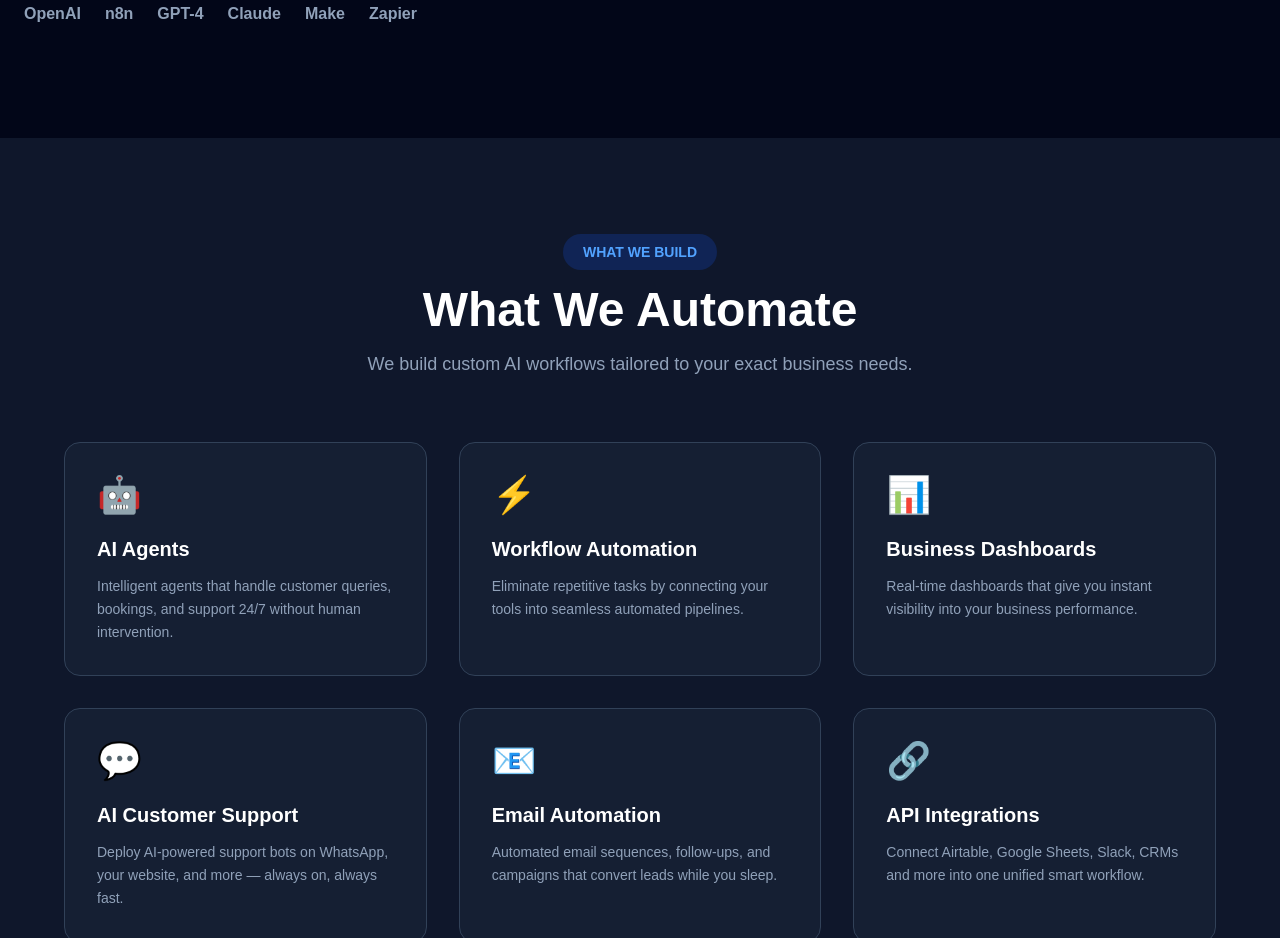
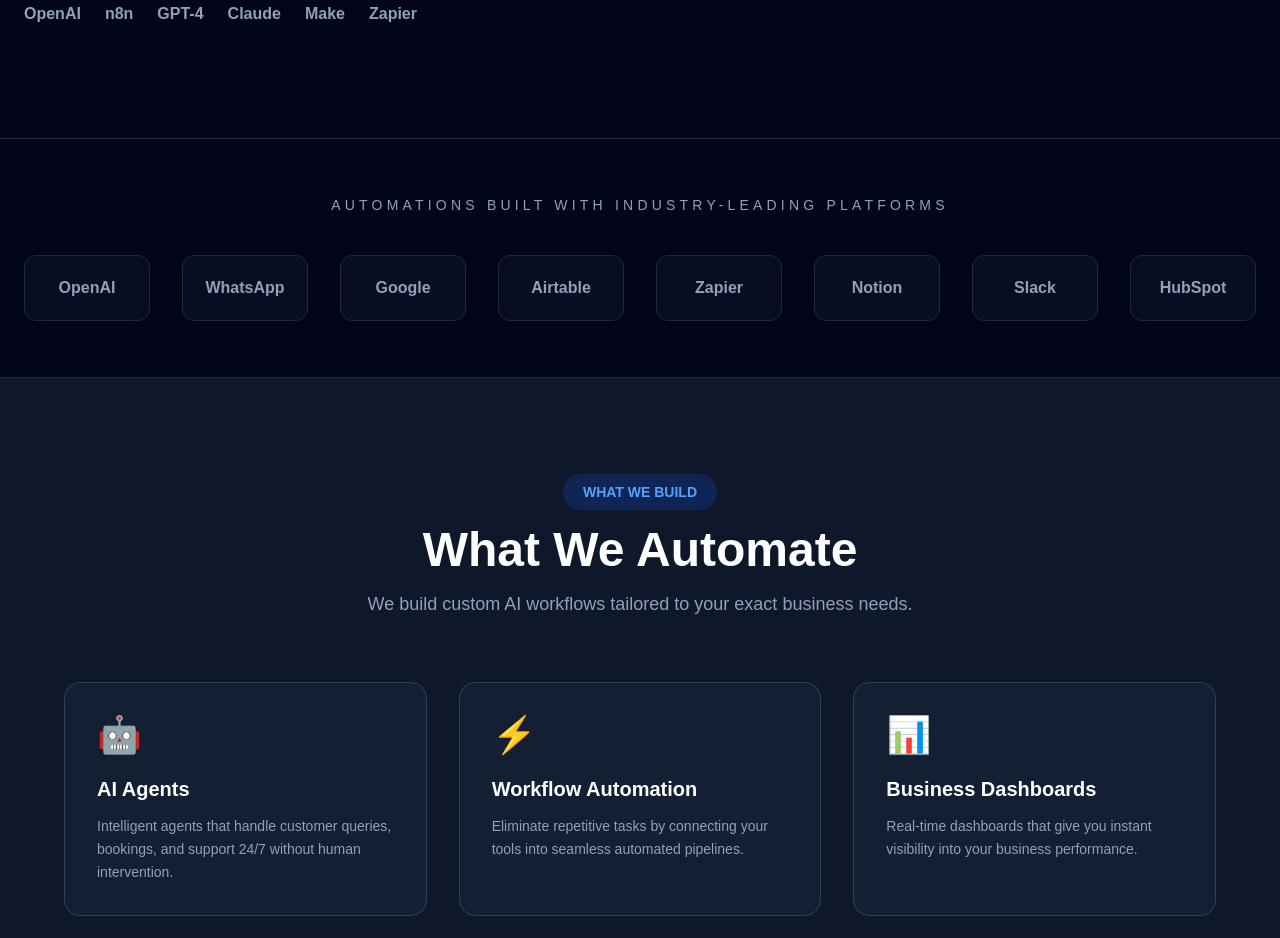
Before and after one commit to autoflowai365/autoflowai, a Next.js app: page / in a window 1280 px wide. Shown: the part 880-1818 px from the top of the page. Built offline with nearby package versions, Linux system fonts and the light colour scheme.

Commit message:
Add TrustedLogos section with platform cards

```diff
--- /dev/null
+++ b/app/components/TrustedLogos.tsx
@@ -0,0 +1,17 @@
+export default function TrustedLogos() {
+  const logos = ["OpenAI","WhatsApp","Google","Airtable","Zapier","Notion","Slack","HubSpot"];
+  return (
+    <section className="bg-slate-950 border-y border-slate-800 py-14 px-6">
+      <div className="max-w-7xl mx-auto text-center">
+        <p className="text-slate-400 uppercase tracking-[0.3em] text-sm mb-10">AUTOMATIONS BUILT WITH INDUSTRY-LEADING PLATFORMS</p>
+        <div className="grid grid-cols-2 md:grid-cols-4 lg:grid-cols-8 gap-8 items-center">
+          {logos.map((logo, index) => (
+            <div key={index} className="rounded-xl border border-slate-800 bg-slate-900/50 py-5 text-slate-400 font-semibold hover:border-blue-500 hover:text-white hover:bg-slate-900 transition-all duration-300">
+              {logo}
+            </div>
+          ))}
+        </div>
+      </div>
+    </section>
+  );
+}
--- a/app/page.tsx
+++ b/app/page.tsx
@@ -1,5 +1,6 @@
 import Navbar from "./components/Navbar";
 import Hero from "./components/Hero";
+import TrustedLogos from "./components/TrustedLogos";
 import Services from "./components/Services";
 import HowItWorks from "./components/HowItWorks";
 import Stats from "./components/Stats";
@@ -13,6 +14,7 @@
     <main className="bg-slate-950 min-h-screen">
       <Navbar />
       <Hero />
+      <TrustedLogos />
       <Services />
       <HowItWorks />
       <Stats />
```
